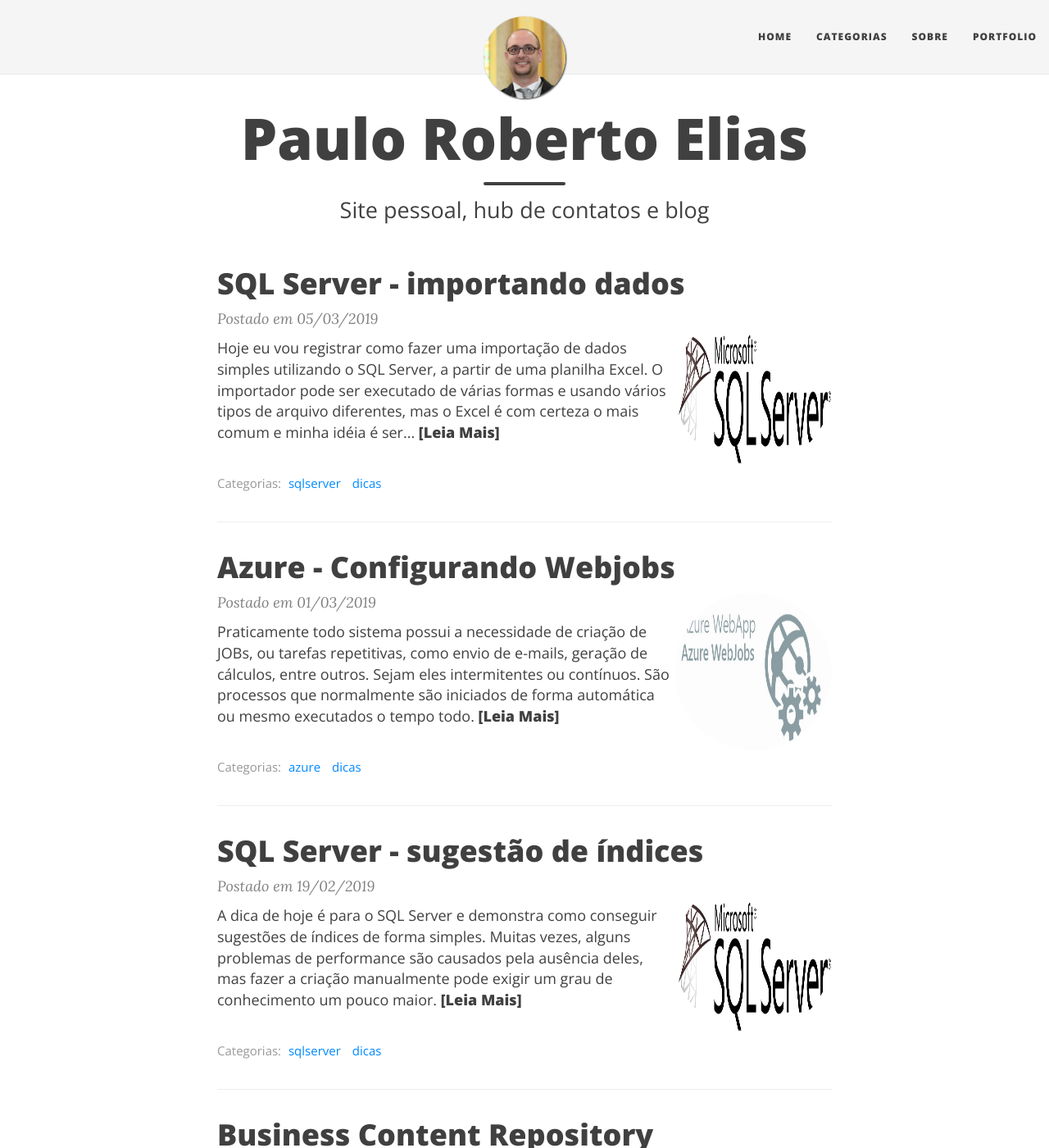
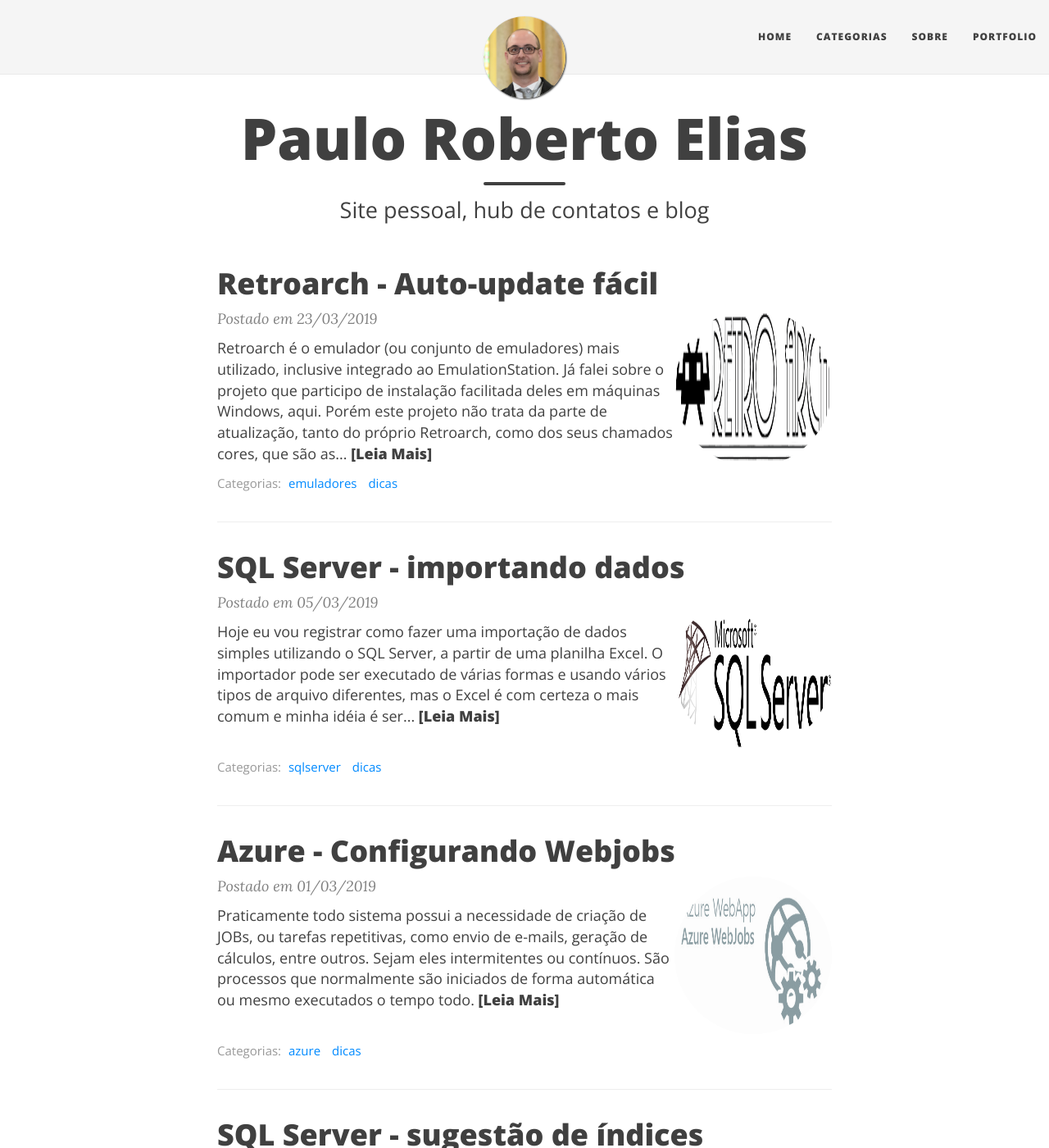
Before and after one commit to PRElias/paulorobertoelias.com.br, a Jekyll site: the page built from index.html, in a window 1280 px wide and 1400 px high. Shown: the whole window at 82% size. Built offline with Jekyll 4.4.1, drawn with Linux system fonts in a browser that asks for light colours; nearby versions of some CDN libraries; the list of posts is cut into pages by our own code; some of the changed text lies outside the part shown.

Commit message:
post StellarUpdate

```diff
--- /dev/null
+++ b/_posts/2019-03-23-retroarch-autoupdate.md
@@ -0,0 +1,23 @@
+---
+layout: post
+title: Retroarch - Auto-update fácil
+use-site-title: true
+image: /img/retroarch.png
+bigimg: /img/retroarch.jpg
+share-img: /img/retroarch.jpg
+tags: [emuladores, dicas]
+---
+
+Retroarch é o emulador (ou conjunto de emuladores) mais utilizado, inclusive integrado ao EmulationStation. Já falei sobre o projeto que participo de instalação facilitada deles em máquinas Windows, [aqui](https://paulorobertoelias.com.br/2018-07-04-emulationstation-configuracao-simples-para-windows/). Porém este projeto não trata da parte de atualização, tanto do próprio Retroarch, como dos seus chamados *cores*, que são as DLLs que contém os emuladores em si.
+
+Embora o próprio Retroarch, em sua versão atual, contenha um atualizador, ele não é muito prático, já que você precisa navegar por cada um dos *cores* para fazer o download, além de precisar baixar manualmente também a pasta do Retroarch todo.
+
+Pois bem, lhes apresento hoje o projeto [StellarUpdate](https://github.com/StellarUpdater/Stellar). Apesar de ter apenas instruções em inglês, seu uso é bem fácil, bastando baixar o executável (não precisa instalar) e executar.
+
+Você deve informar a pasta onde encontram-se seus arquivos do Retroarch e selecionar no campo onde está escrito *Retroarch*, para mudá-lo para *RA + Cores*, com isso todas as DLLs que eu mencionei serão atualizadas.
+
+![image](../img/stellar.png){: .align-center}
+
+E é só isso, bem simples e prático para você ter sempre as últimas versões, que vem avançando bem rápido.
+
+Abraços!
```
Also changed, not shown: _posts/2018-07-04-emulationstation-configuracao-simples-para-windows.md (+1 -1 lines), img/retroarch.png (added), img/stellar.png (added).
